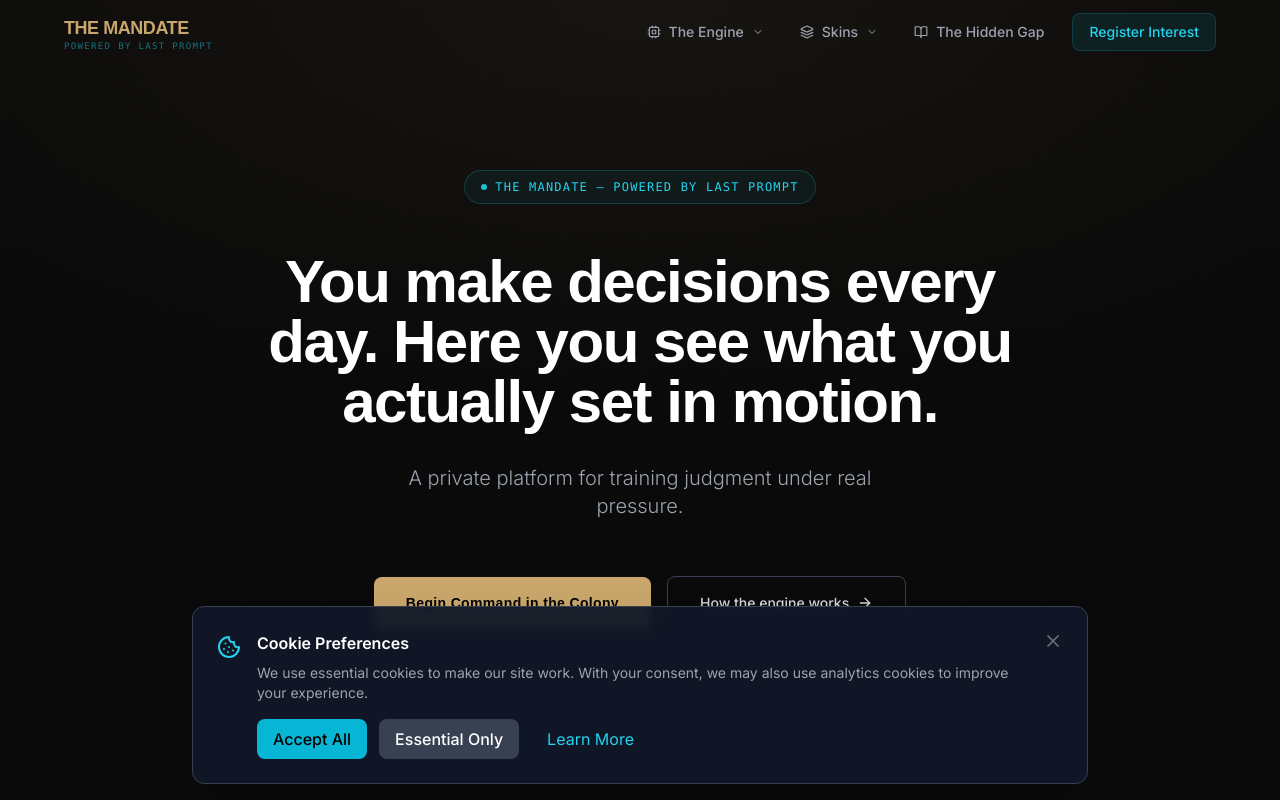
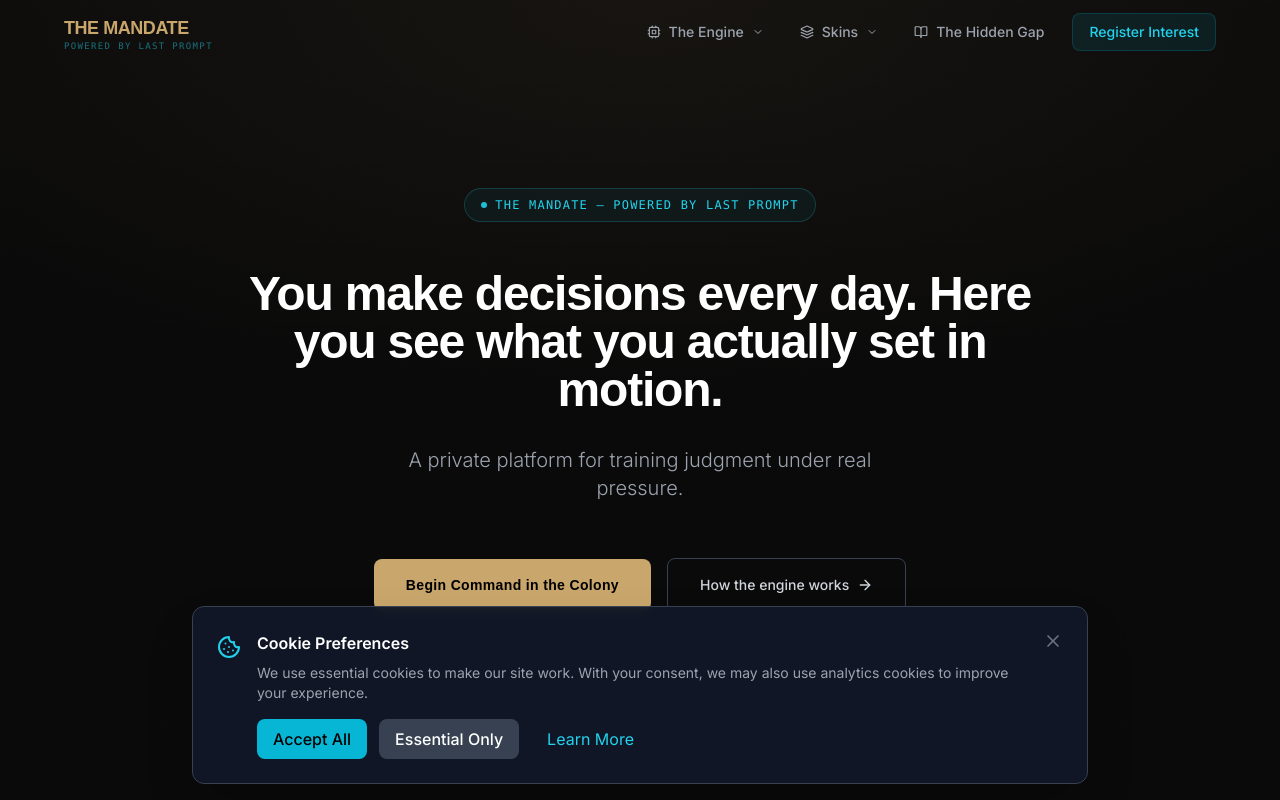
Before and after one commit to thriveuniverse/lastprompt2, a Next.js app: page / in a window 1280 px wide. Shown: the top 800 px of the page. Built offline with nearby package versions, Linux system fonts and the light colour scheme; a web font is replaced by a local one.

Commit message:
changed font

```diff
--- a/app/page.tsx
+++ b/app/page.tsx
@@ -77,7 +77,7 @@ export default function HomePage() {
               THE MANDATE — POWERED BY LAST PROMPT
             </motion.div>
 
-            <h1 className="font-satoshi text-4xl sm:text-5xl lg:text-5xl xl:text-6xl font-bold text-white mb-8 leading-[1.1] tracking-tight">
+            <h1 className="font-satoshi text-4xl sm:text-5xl 2xl:text-6xl font-bold text-white mb-8 leading-[1.1] tracking-tight">
               You make decisions every day. Here you see what you actually set in motion.
             </h1>
 
```
